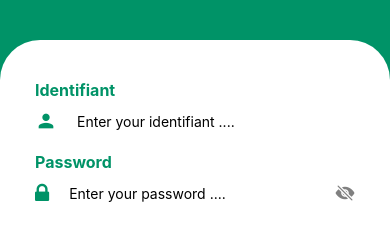
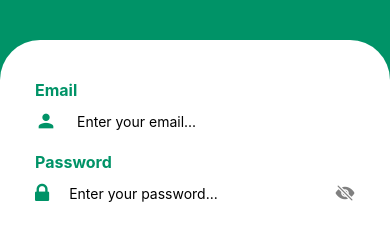
Before and after one commit to tsiaroFitia/GreenGarden, a React Native app: screen /SignInScreen in a window 390 px wide. Shown: the part 221-463 px from the top of the page. Built offline with nearby package versions, Linux system fonts and the light colour scheme.

Commit message:
SIGN IN prete pour acces au compte

```diff
--- a/src/screens/SignInScreen.js
+++ b/src/screens/SignInScreen.js
@@ -1,247 +1,228 @@
-import React from 'react';
-import { View, Text, StyleSheet, Button, TextInput, Pressable} from 'react-native';
-import * as Animatable from 'react-native-animatable';
-import MaterialIcons from 'react-native-vector-icons/MaterialIcons';
-import FontAwesome from 'react-native-vector-icons/FontAwesome';
-import Ionicons from 'react-native-vector-icons/Ionicons';
-import { TouchableOpacity } from 'react-native-gesture-handler';
+import React from "react";
+import {
+  View,
+  Text,
+  StyleSheet,
+  TextInput,
+  TouchableOpacity,
+} from "react-native";
+import * as Animatable from "react-native-animatable";
+import MaterialIcons from "react-native-vector-icons/MaterialIcons";
+import Ionicons from "react-native-vector-icons/Ionicons";
+import FontAwesome from "react-native-vector-icons/FontAwesome";
 
-import Colors from '../outils/Colors';
+import Colors from "../outils/Colors";
 
-export default function SignInScreen({navigation}) {
-
+export default function SignInScreen({ navigation }) {
   const [data, setData] = React.useState({
-      email:'',
-      password:'',
+    email: "",
+    password: "",
     check_textInputChange: false,
     secureTextEntry: true,
     isValidUser: true,
     isValidPassword: true,
   });
 
-  const textInputChange = (val) =>{
-      if(val.length !== 0){
+  const textInputChange = (val) => {
+    if (val.length !== 0) {
       setData({
         ...data,
         email: val,
         check_textInputChange: true,
-        })
-      }
-      else{
+      });
+    } else {
       setData({
         ...data,
         email: val,
         check_textInputChange: false,
-        })
+      });
     }
   };
-  const handdlePasswordChange = (val) =>{
+
+  const handlePasswordChange = (val) => {
     setData({
       ...data,
       password: val,
-    })
+    });
   };
-  const updateSecureTextEntry = () =>{
+
+  const updateSecureTextEntry = () => {
     setData({
       ...data,
-      secureTextEntry: false,
-    })
+      secureTextEntry: !data.secureTextEntry,
+    });
   };
 
+  const isValidEmail = (email) => {
+    const regex = /^[a-zA-Z0-9._-]+@[a-zA-Z0-9.-]+\.[a-zA-Z]{2,6}$/;
+    return regex.test(email);
+  };
+
+  const handleSignIn = () => {
+    if (data.email === "" || !isValidEmail(data.email)) {
+      setData({ ...data, isValidUser: false });
+    } else {
+      setData({ ...data, isValidUser: true });
+    }
+
+    if (data.password === "") {
+      setData({ ...data, isValidPassword: false });
+    } else {
+      setData({ ...data, isValidPassword: true });
+    }
+
+    if (isValidEmail(data.email) && data.password !== "") {
+      navigation.navigate("MainAppScreen");
+    }
+  };
 
   return (
     <View style={styles.container}>
       <View style={styles.header}>
-             <Text style={styles.headerText}>Sign in !</Text>
+        <Text style={styles.headerText}>Sign in!</Text>
       </View>
-           <Animatable.View
-             animation='fadeInUpBig'
-             style={styles.footer}
-           >
-              <Animatable.View
-                animation='fadeInUpBig'
-                style={styles.viewInput}
-              >
-                 <Text style={styles.LabelTextInput} >Identifiant</Text>
+      <Animatable.View animation="fadeInUpBig" style={styles.footer}>
+        <Animatable.View animation="fadeInUpBig" style={styles.viewInput}>
+          <Text style={styles.LabelTextInput}>Email</Text>
           <View style={styles.iconInput}>
-                      <MaterialIcons
-                        name='person'
-                        color='#009367'
-                        size={22}
-                      />
+            <MaterialIcons name="person" color="#009367" size={22} />
             <TextInput
               style={styles.input}
-                        placeholder='Enter your identifiant ....'
-                        onChangeText={(val)=> textInputChange(val)}
+              placeholder="Enter your email..."
+              onChangeText={(val) => textInputChange(val)}
             />
-                      {data.check_textInputChange ?
-                      <Animatable.View
-                          animation='bounceIn'
-                      >
+            {data.check_textInputChange ? (
+              <Animatable.View animation="bounceIn">
                 <Ionicons
-                            name='checkmark-circle-outline'
-                            color='grey'
+                  name="checkmark-circle-outline"
+                  color="grey"
                   size={20}
                 />
               </Animatable.View>
-
-                    : null}
+            ) : null}
           </View>
+          {!data.isValidUser && (
+            <Text style={styles.errorMsg}>Please enter a valid email.</Text>
+          )}
         </Animatable.View>
 
-
-              <Animatable.View
-                animation='fadeInUpBig'
-                style={styles.viewInput}
-              >
-                 <Text style={styles.LabelTextInput} >Password</Text>
-
+        <Animatable.View animation="fadeInUpBig" style={styles.viewInput}>
+          <Text style={styles.LabelTextInput}>Password</Text>
           <View style={styles.iconInput}>
-                      <FontAwesome
-                        name='lock'
-                        color='#009367'
-                        size={22}
-                      />
+            <FontAwesome name="lock" color="#009367" size={22} />
             <TextInput
               style={styles.input}
-                        placeholder='Enter your password ....'
+              placeholder="Enter your password..."
               secureTextEntry={data.secureTextEntry ? true : false}
-                        onChangeText={(val)=> handdlePasswordChange(val)}
+              onChangeText={(val) => handlePasswordChange(val)}
             />
-                      <TouchableOpacity
-                        onPress={updateSecureTextEntry}
-                      >
-                        {data.secureTextEntry ?
-                        <Ionicons
-                          name='eye-off'
-                          color='grey'
-                          size={20}
-                        />
-                        :
-                        <Ionicons
-                          name='eye'
-                          color='grey'
-                          size={20}
-                        />
-                        }
+            <TouchableOpacity onPress={updateSecureTextEntry}>
+              {data.secureTextEntry ? (
+                <Ionicons name="eye-off" color="grey" size={20} />
+              ) : (
+                <Ionicons name="eye" color="grey" size={20} />
+              )}
             </TouchableOpacity>
-
           </View>
+          {!data.isValidPassword && (
+            <Text style={styles.errorMsg}>Password cannot be empty.</Text>
+          )}
         </Animatable.View>
 
         <View style={styles.button}>
-               <TouchableOpacity onPress={() => navigation.navigate('MainAppScreen')}>
-                   <Animatable.View
-                      animation='fadeInLeftBig'
-                      style={styles.button1}
-                   >
+          <TouchableOpacity onPress={handleSignIn}>
+            <Animatable.View animation="fadeInLeftBig" style={styles.button1}>
               <Text style={styles.buttonText1}>Sign in</Text>
             </Animatable.View>
           </TouchableOpacity>
-                <TouchableOpacity onPress={() => navigation.navigate('SignUpScreen')}>
-                   <Animatable.View
-                      animation='fadeInRightBig'
-                      style={styles.button2}
-                   >
+          <TouchableOpacity onPress={() => navigation.navigate("SignUpScreen")}>
+            <Animatable.View animation="fadeInRightBig" style={styles.button2}>
               <Text style={styles.buttonText2}>Sign up</Text>
             </Animatable.View>
           </TouchableOpacity>
         </View>
-
-
       </Animatable.View>
     </View>
   );
 }
 
 const styles = StyleSheet.create({
-  button:{
-    paddingTop:30,
-  },
-  button1:{
-    width:'100%',
-    height: 45,
-    borderRadius:15,
-    backgroundColor: Colors.vert1,
-    textAlign:'center',
-    justifyContent:'center',
-    marginBottom: 25, // Espacement entre le premier et le deuxième bouton
-  },
-  buttonText1:{
-    fontSize: 16,
-    textAlign:'center',
-    justifyContent:'center',
-    color:"white",
-  },
-  button2:{
-    width:'100%',
-    height: 45,
-    borderRadius:15,
-    borderWidth:1,
-    borderColor: Colors.vert1,
-    backgroundColor:'#FFFF',
-    textAlign:'center',
-    justifyContent:'center',
-  },
-  buttonText2:{
-    fontSize: 16,
-    textAlign:'center',
-    justifyContent:'center',
-    color: Colors.vert1,
-  },
-  buttonContainer: {
-    width: 450,
-    alignItems: 'center',
-    marginTop: 20,
-    padding: 15,
-    borderRadius: 30,
-    paddingBottom:-50,
-    justifyContent:'flex-end',
-  },
   container: {
     flex: 1,
     backgroundColor: Colors.vert1,
   },
-  errorMsg:{
-    color:'red',
+  header: {
+    flex: 1,
+    backgroundColor: Colors.vert1,
+    justifyContent: "center",
+  },
+  headerText: {
+    fontSize: 32,
+    fontWeight: "bold",
+    color: "#FFFFFF",
+    paddingLeft: 30,
   },
   footer: {
     flex: 2,
-    backgroundColor: 'white',
+    backgroundColor: "white",
     borderTopLeftRadius: 40,
     borderTopRightRadius: 40,
     paddingVertical: 30,
     paddingHorizontal: 35,
   },
-  header: {
-    flex: 1,
-    backgroundColor: Colors.vert1,
-    justifyContent: 'center',
+  viewInput: {
+    paddingTop: 10,
+    paddingBottom: 10,
   },
-  headerText:{
-    fontSize: 32,
-    fontWeight: 'bold', // Utilisation de bold pour le poids
-    color: '#FFFFFF',
-    paddingLeft:30,
-  },
-  iconInput:{
-    flexDirection: 'row',        // Aligne les éléments horizontalement
-    alignItems: 'center',        // Aligne les éléments au centre sur l'axe vertical
+  iconInput: {
+    flexDirection: "row",
+    alignItems: "center",
     paddingTop: 10,
   },
-  input:{
-    flex: 1,                     // L'input prendra toute la largeur restante
-    marginLeft: 20,              // Un petit écart entre l'icône et le champ de texte
+  input: {
+    flex: 1,
+    marginLeft: 20,
   },
-  viewInput:{
-    paddingTop:10,
-    paddingBottom:10,
+  LabelTextInput: {
+    fontSize: 16,
+    fontWeight: "bold",
+    color: Colors.vert1,
   },
-  LabelTextInput:{
+  button: {
+    paddingTop: 30,
+  },
+  button1: {
+    width: "100%",
+    height: 45,
+    borderRadius: 15,
+    backgroundColor: Colors.vert1,
+    textAlign: "center",
+    justifyContent: "center",
+    marginBottom: 25,
+  },
+  buttonText1: {
     fontSize: 16,
-    fontWeight: 'bold', // Utilisation de bold pour le poids
+    textAlign: "center",
+    justifyContent: "center",
+    color: "white",
+  },
+  button2: {
+    width: "100%",
+    height: 45,
+    borderRadius: 15,
+    borderWidth: 1,
+    borderColor: Colors.vert1,
+    backgroundColor: "#FFFF",
+    textAlign: "center",
+    justifyContent: "center",
+  },
+  buttonText2: {
+    fontSize: 16,
+    textAlign: "center",
+    justifyContent: "center",
     color: Colors.vert1,
-
   },
-
+  errorMsg: {
+    color: "red",
+  },
 });
```
Lines whose indentation alone changed are shown as unchanged.
